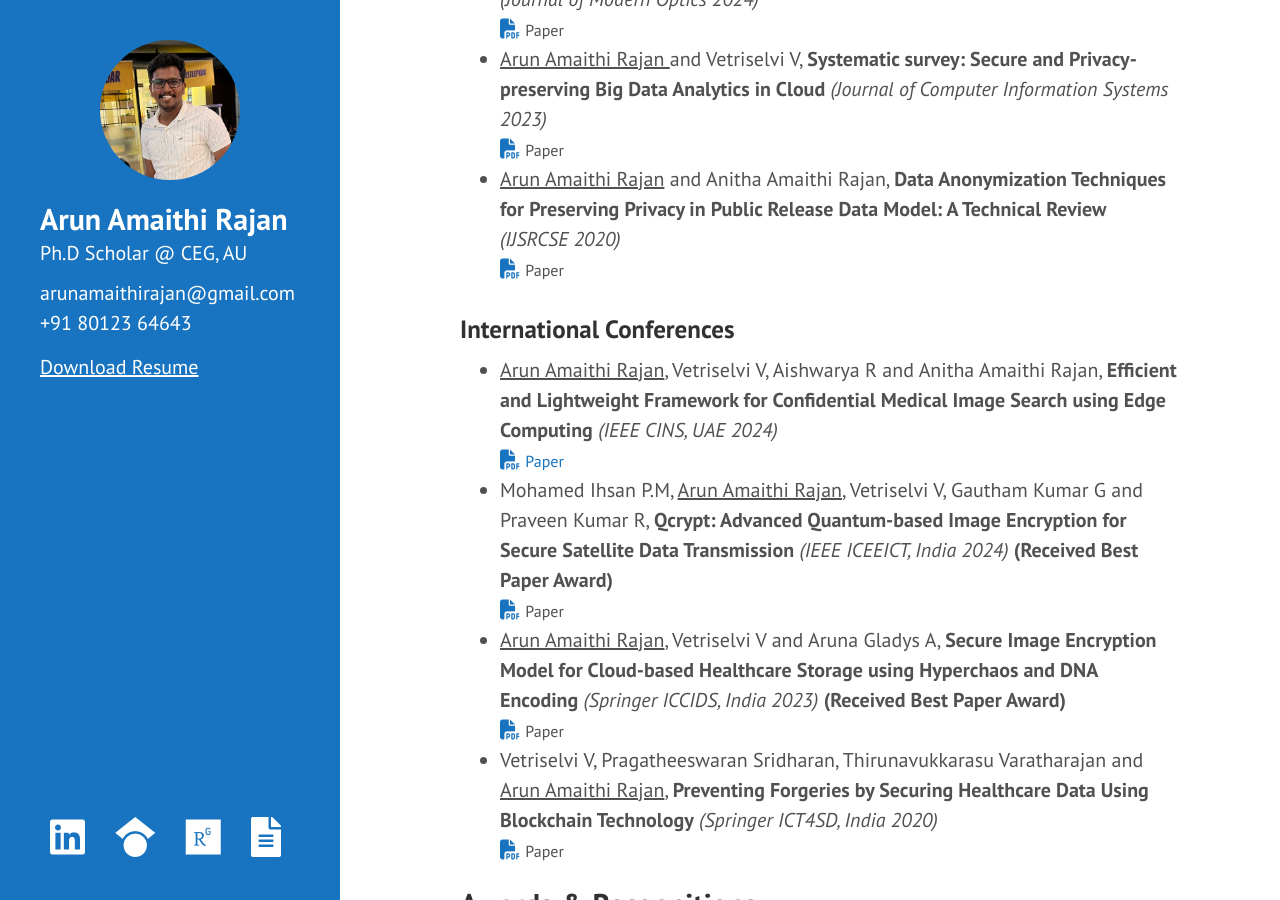
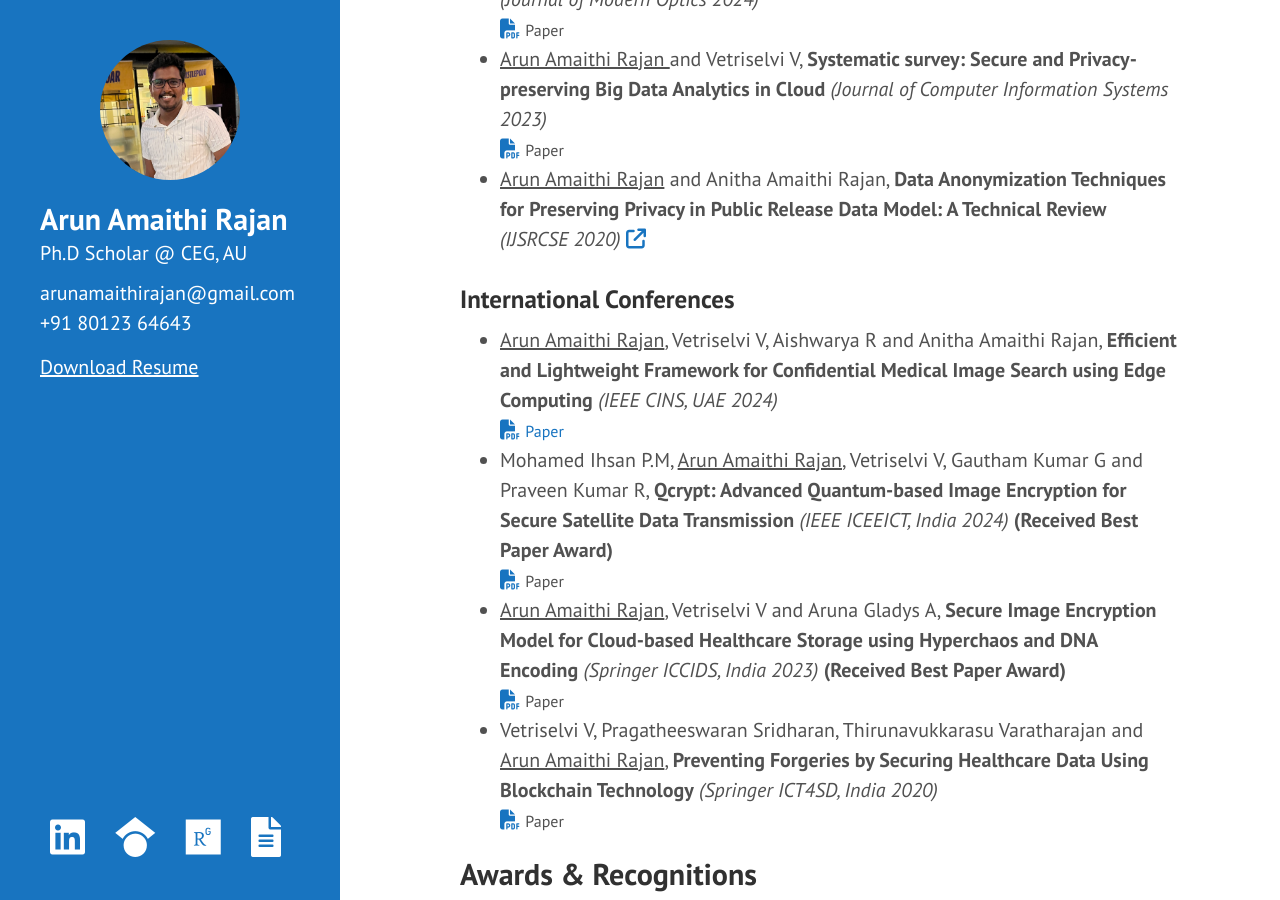
Before and after one commit to arunamaithi/arunamaithi.github.io, a Jekyll site: the page built from index.md, in a window 1280 px wide and 900 px high, scrolled down 1609 px. Built offline with Jekyll 4.4.1, drawn with Linux system fonts in a browser that asks for light colours.

Commit message:
icon added

```diff
--- a/index.md
+++ b/index.md
@@ -90,12 +90,11 @@ Ajitesh M, Deekshith M, <u>Arun Amaithi Rajan</u>, Vetriselvi V and Hemanth D, <
 </li>
 
 <li>
-<u>Arun Amaithi Rajan</u> and Anitha Amaithi Rajan, <b>Data Anonymization Techniques for Preserving Privacy in Public Release Data Model: A Technical Review</b> <i>(IJSRCSE 2020)</i>
-<div>
-    <a href="{{ site.baseurl }}/papers/anon2020.pdf">
-		<i class="fa-solid fa-file-pdf"></i></a>
-	<span style="font-size:80%">Paper</span>
-</div>
+<u>Arun Amaithi Rajan</u> and Anitha Amaithi Rajan, <b>Data Anonymization Techniques for Preserving Privacy in Public Release Data Model: A Technical Review</b>
+  <i>(IJSRCSE 2020)</i>
+  <a href="{{ site.baseurl }}/papers/anon2020.pdf">
+    <i class="fa-solid fa-arrow-up-right-from-square"></i>
+  </a>
 </li>
 
 </ul>
```
